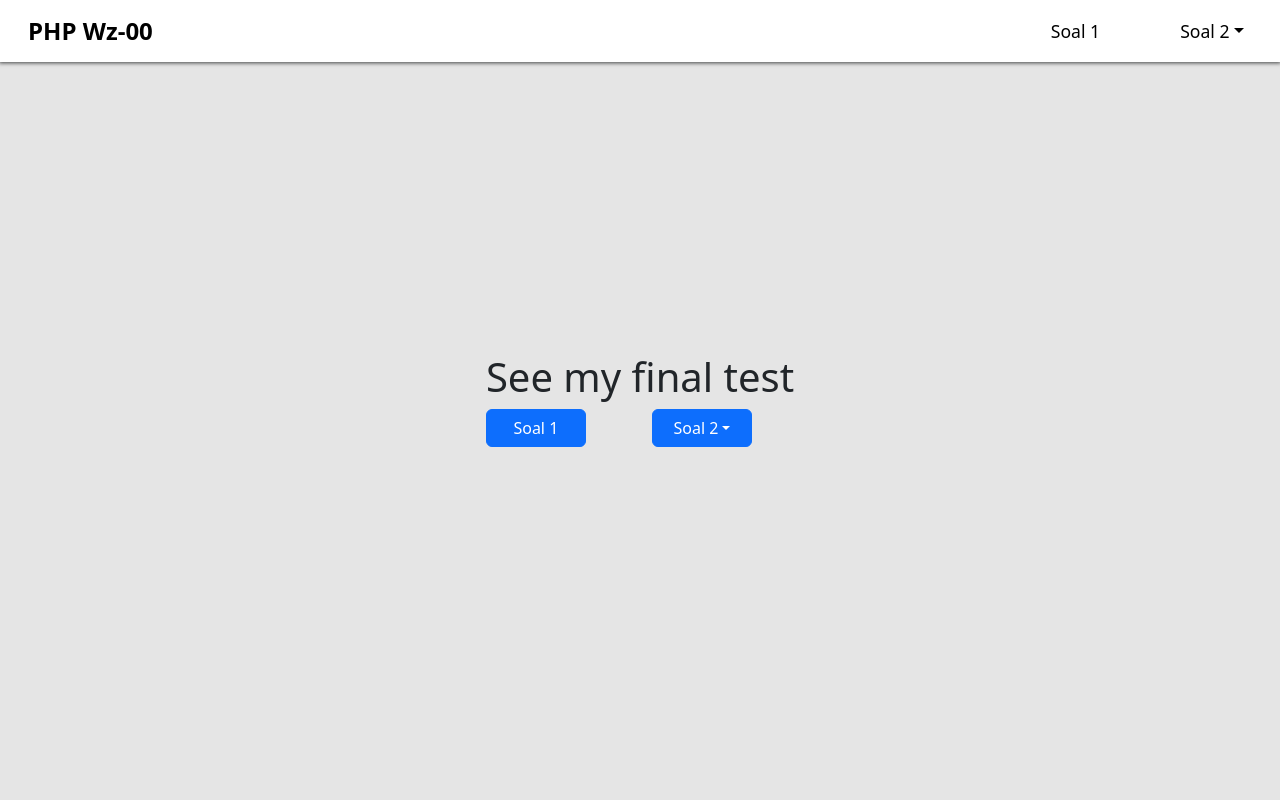
After one commit to Wz-00/php_wz-00, a PHP site: page / in a window 1280 px wide. The commit adds this page. Run offline with PHP 8.4, Linux system fonts and the light colour scheme; some libraries are stand-ins or nearby versions.

Commit message:
2nd test & small refactor

```diff
--- /dev/null
+++ b/css/main.css
@@ -0,0 +1,36 @@
+body {
+    background-color: #e5e5e5;
+}
+.navbar {
+    position: fixed;
+    overflow: visible;
+    background-color: #ffffff;
+    width: 100%;
+    box-shadow: 0px 0px 4px 1px #414242;
+}
+.navbar .navbar-brand{
+    font-weight: 600;
+    font-size: 1.5rem;
+    color: black;
+    margin-left: 1rem;
+}
+.navbar .nav-item .nav-link {
+    color: black;
+    font-size: 1.1rem;
+    margin-right: 1rem;
+}
+.navbar .dropdown-menu{
+    z-index: 99;
+}
+.container {
+    height: 100vh;
+}
+.content .text {
+    width: 100%;
+    height: 4.5rem;
+    border-radius: 1.2rem;
+    padding: 0 1rem;
+}
+.content .row .btn {
+    width: 100px;
+}
--- /dev/null
+++ b/function/config.php
@@ -0,0 +1,9 @@
+<?php
+return [
+    'host' => 'localhost',
+    'dbname' => 'testdb',
+    'user' => 'root',
+    'pass' => '',
+    'charset' => 'utf8mb4',
+];
+?>
--- a/function/function1.php
+++ b/function/function1.php
@@ -0,0 +1,46 @@
+<?php
+$config = require 'config.php';
+$dsn = "mysql:host={$config['host']};dbname={$config['dbname']};charset={$config['charset']}";
+
+try {
+    $pdo = new PDO($dsn, $config['user'], $config['pass'], [
+        PDO::ATTR_ERRMODE => PDO::ERRMODE_EXCEPTION,
+        PDO::ATTR_DEFAULT_FETCH_MODE => PDO::FETCH_ASSOC,
+        PDO::ATTR_EMULATE_PREPARES => false,
+    ]);
+} catch (PDOException $e) {
+    // Jangan tampilkan detail ke user — log saja
+    error_log('DB conn error: ' . $e->getMessage());
+    // Tampilkan pesan generik atau handle sesuai aplikasi
+    http_response_code(500);
+    exit('Terjadi kesalahan server.');
+}
+
+function getAllPerson(PDO $pdo){
+    $sql = "SELECT id, nama, alamat FROM person";
+    $stmt = $pdo->query($sql);
+    $rows = $stmt->fetchAll(PDO::FETCH_ASSOC);
+    return $rows;
+}
+function getAllHobby(PDO $pdo){
+    $sql = "SELECT id, person_id, hobi FROM hobi";
+    $stmt = $pdo->query($sql);
+    $rows = $stmt->fetchAll(PDO::FETCH_ASSOC);
+    return $rows;
+}
+function hobbyCount(PDO $pdo){
+    $sql = "
+        SELECT
+            h.hobi,
+            COUNT(DISTINCT h.person_id) AS jumlah_person
+        FROM hobi h
+        JOIN person p ON p.id = h.person_id
+        GROUP BY h.hobi
+        ORDER BY jumlah_person DESC, h.hobi ASC
+    ";
+    // Tidak ada input user -> kita bisa langsung query
+    $stmt = $pdo->query($sql);
+    $rows = $stmt->fetchAll(PDO::FETCH_ASSOC);
+    return $rows ?: [];
+}
+?>
--- /dev/null
+++ b/index.php
@@ -0,0 +1,46 @@
+<?php
+require 'template/header.php';
+require 'template/navbar.php';
+
+$moduleBase = realpath(__DIR__ . '/module');
+$pageParam = isset($_GET['page']) ? trim($_GET['page'], "/\0") : '';
+
+if ($pageParam === '') {
+    include 'template/content.php';
+} else {
+    // blokir upaya traversal
+    if (strpos($pageParam, '..') !== false) {
+        http_response_code(400);
+        echo 'Bad request';
+    } else {
+        // kumpulkan kandidat path yang mungkin
+        $candidates = [];
+        if (pathinfo($pageParam, PATHINFO_EXTENSION) === '') {
+            // jika diberikan direktori: coba module/<page>/index.php lalu module/<page>.php
+            $candidates[] = $moduleBase . DIRECTORY_SEPARATOR . $pageParam . DIRECTORY_SEPARATOR . 'index.php';
+            $candidates[] = $moduleBase . DIRECTORY_SEPARATOR . $pageParam . '.php';
+        } else {
+            // jika sudah menyertakan ekstensi (.php)
+            $candidates[] = $moduleBase . DIRECTORY_SEPARATOR . $pageParam;
+        }
+
+        $found = false;
+        foreach ($candidates as $cand) {
+            $real = realpath($cand);
+            // pastikan file ada dan benar berada di dalam folder module
+            if ($real && is_file($real) && strpos($real, $moduleBase) === 0) {
+                include $real;
+                $found = true;
+                break;
+            }
+        }
+
+        if (! $found) {
+            http_response_code(404);
+            echo 'Halaman tidak ditemukan.';
+        }
+    }
+}
+
+include 'template/footer.php';
+?>
--- /dev/null
+++ b/js/main.js
@@ -0,0 +1 @@
+new DataTable('#example');
--- /dev/null
+++ b/template/content.php
@@ -0,0 +1,22 @@
+<div class="container d-flex justify-content-center align-items-center">
+    <div class="content">
+        <div class="title d-flex justify-content-center">
+            <h1>See my final test</h1>
+        </div>
+        <div class="row">
+            <div class="col-6">
+                <a href="?page=soal1/soal1a" class="btn btn-primary">Soal 1</a>
+            </div>
+            <div class="col-6">
+                <div class="dropdown-center">
+                    <button class="btn btn-primary dropdown-toggle" data-bs-toggle="dropdown" aria-expanded="false">Soal 2</button>
+                    <ul class="dropdown-menu">
+                            <li><a class="dropdown-item" href="?page=soal2/soal2a">Soal 2A</a></li>
+                            <li><a class="dropdown-item" href="?page=soal2/soal2b">Soal 2B</a></li>
+                            <li><a class="dropdown-item" href="?page=soal2/soal2c">Soal 2C</a></li>
+                        </ul>
+                </div>
+            </div>
+        </div>
+    </div>
+</div>
--- /dev/null
+++ b/template/footer.php
@@ -0,0 +1,8 @@
+<script src="https://cdn.jsdelivr.net/npm/sweetalert2@11"></script>
+    <script src="https://code.jquery.com/jquery-3.7.1.js"></script>
+    <script src="https://cdnjs.cloudflare.com/ajax/libs/twitter-bootstrap/5.3.3/js/bootstrap.bundle.min.js"></script>
+    <script src="https://cdn.datatables.net/2.3.3/js/dataTables.js"></script>
+    <script src="https://cdn.datatables.net/2.3.3/js/dataTables.bootstrap5.js"></script>
+    <script src="js/main.js"></script>
+</body>
+</html>
--- /dev/null
+++ b/template/header.php
@@ -0,0 +1,14 @@
+<?php
+require 'function/function1.php';
+?>
+<!DOCTYPE html>
+<html lang="en">
+<head>
+    <meta charset="UTF-8">
+    <meta name="viewport" content="width=device-width, initial-scale=1.0">
+    <title>PHP Test</title>
+    <link href="https://cdn.jsdelivr.net/npm/bootstrap@5.3.3/dist/css/bootstrap.min.css" rel="stylesheet">
+    <link href="https://cdnjs.cloudflare.com/ajax/libs/twitter-bootstrap/5.3.3/css/bootstrap.min.css" rel="stylesheet">
+    <link rel="stylesheet" href="https://cdn.datatables.net/2.3.3/css/dataTables.bootstrap5.css">
+    <link rel="stylesheet" href="css/main.css">
+</head>
--- /dev/null
+++ b/template/navbar.php
@@ -0,0 +1,21 @@
+<body>
+    <nav class="navbar navbar-expand-lg">
+        <div class="container-fluid">
+            <a href="index.php" class="navbar-brand">PHP Wz-00</a>
+            <div class="justify-content-center">
+                <ul class="navbar-nav gap-5">
+                    <li class="nav-item"><a class="nav-link fw-medium scroll-link" href="?page=soal1/soal1a">Soal 1</a></li>
+                    <li class="nav-item">
+                        <div class="dropdown-center">
+                            <button class="btn nav-link fw-medium scroll-link dropdown-toggle" data-bs-toggle="dropdown" aria-expanded="false">Soal 2</button>
+                            <ul class="dropdown-menu">
+                                <li><a class="dropdown-item" href="?page=soal2/soal2a">Soal 2A</a></li>
+                                <li><a class="dropdown-item" href="?page=soal2/soal2b">Soal 2B</a></li>
+                                <li><a class="dropdown-item" href="?page=soal2/soal2c">Soal 2C</a></li>
+                            </ul>
+                        </div>
+                    </li>
+                </ul>
+            </div>
+        </div>
+    </nav>
```
Also changed, not shown: index-copy.php (added, +61 -0 lines), module/soal1/soal1a.php (renamed from soal1a.php, +0 -13 lines), module/soal2/soal2a.php (added, +29 -0 lines), module/soal2/soal2b.php (added, +32 -0 lines), module/soal2/soal2c.php (added, +27 -0 lines), css/soal1.css (deleted).
